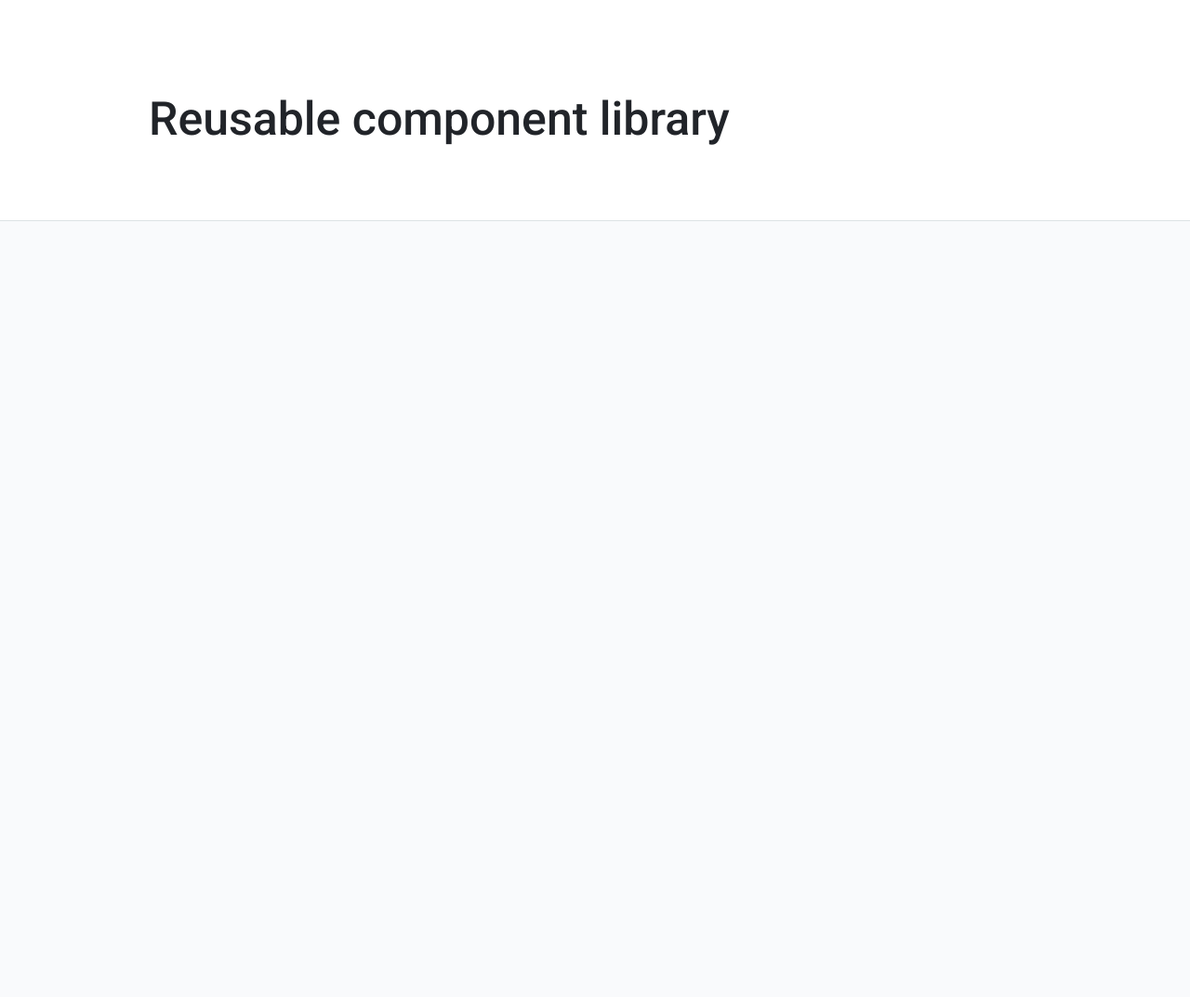
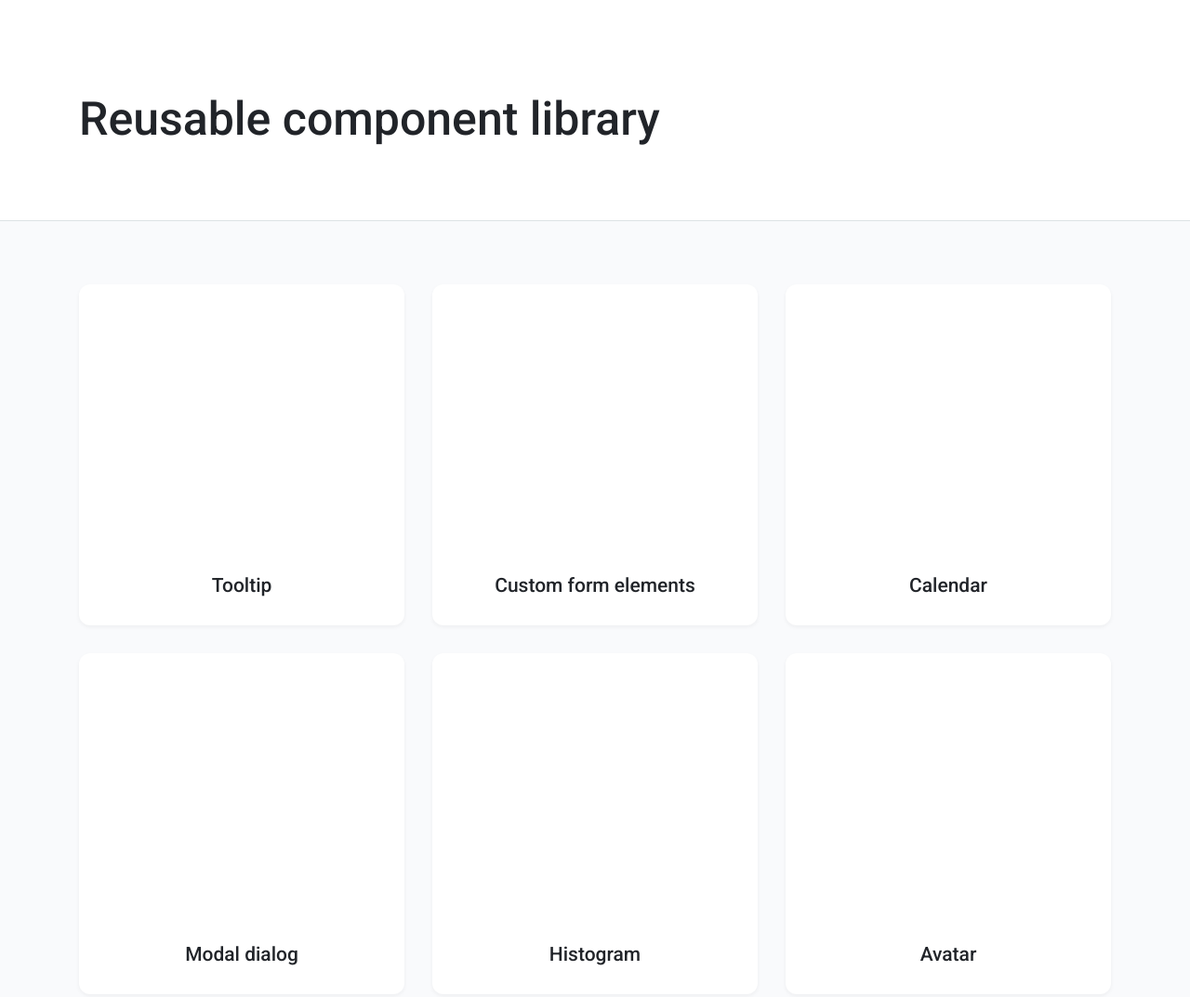
Before and after one commit to js-tasks-ru/htmlcss-20230411_julia-kurianova, a website: page index.html in a window 1280 px wide. Shown: the top 1073 px of the page at 93% size. Drawn offline with Linux system fonts and the light colour scheme.

Commit message:
Create cards

```diff
--- a/assets/css/main.css
+++ b/assets/css/main.css
@@ -1,8 +1,10 @@
 @import '../fonts/fonts.css';
 @import './normalize.css';
 @import '../../components/page/page.css';
+@import '../../components/container/container.css';
 @import '../../components/header/header.css';
-@import '../../components/main/main.css';
+@import '../../components/preview/preview.css';
+@import '../../components/card/card.css';
 @import '../../components/footer/footer.css';
 
 :root {
--- /dev/null
+++ b/components/card/card.css
@@ -0,0 +1,21 @@
+.card {
+    width: 350px;
+    background-color: var(--white);
+    height: 367px;
+    padding: 30px;
+    box-shadow: 0px 2px 4px rgba(33, 36, 41, 0.05);
+    border-radius: 12px;
+    display: flex;
+    justify-content:center;
+    flex-direction: column;
+}
+.card__content {
+    flex-grow: 1;
+}
+.card__title {
+    font-style: normal;
+    font-weight: 500;
+    font-size: 21px;
+    line-height: 25px;
+    text-align: center;
+}
--- /dev/null
+++ b/components/container/container.css
@@ -0,0 +1,4 @@
+.container {
+    max-width: 1110px;
+    margin: 0 auto;
+}
--- a/components/header/header.css
+++ b/components/header/header.css
@@ -1,5 +1,5 @@
 .header {
-    padding: 96px 0 77px 160px;
+    padding: 96px 0 77px 0;
 }
 
 .header__title {
--- a/components/main/main.css
+++ /dev/null
@@ -1,6 +0,0 @@
-.main {
-    height: 1038px;
-    background: #F9FAFC;
-    border-top: 1px solid var(--grey-2);
-    border-bottom: 1px solid var(--grey-2);
-}
--- /dev/null
+++ b/components/preview/preview.css
@@ -0,0 +1,12 @@
+.preview {
+    background: #F9FAFC;
+    border-top: 1px solid var(--grey-2);
+    border-bottom: 1px solid var(--grey-2);
+    padding: 68px 0 204px;
+}
+
+.preview__cards {
+    display: flex;
+    flex-wrap: wrap;
+    gap: 30px;
+}
--- a/index.html
+++ b/index.html
@@ -7,15 +7,48 @@
     <body>
         <div class="page">
             <header class="header">
+                <div class="container">
                     <h1 class="header__title">Reusable component library</h1>
+                </div>
             </header>
-            <main class="main"></main>
+            <main class="preview">
+                <div class="container">
+                    <div class="preview__cards">
+                        <div class="card preview__card">
+                            <div class="card__content"></div>
+                            <div class="card__title">Tooltip</div>
+                        </div>
+                        <div class="card preview__card">
+                            <div class="card__content"></div>
+                            <div class="card__title">Custom form elements</div>
+                        </div>
+                        <div class="card preview__card">
+                            <div class="card__content"></div>
+                            <div class="card__title">Calendar</div>
+                        </div>
+                        <div class="card preview__card">
+                            <div class="card__content"></div>
+                            <div class="card__title">Modal dialog</div>
+                        </div>
+                        <div class="card preview__card">
+                            <div class="card__content"></div>
+                            <div class="card__title">Histogram</div>
+                        </div>
+                        <div class="card preview__card">
+                            <div class="card__content"></div>
+                            <div class="card__title">Avatar</div>
+                        </div>
+                    </div>
+                </div>
+            </main>
             <footer class="footer">
+                <div class="container">
                     <h2 class="footer__title">About</h2>
                     <p class="footer__text">This project is a collection of professionally designed, pre-built,
                         fully responsive HTML snippets you can drop into your projects.
                         Get started by checking out our free preview components, or browsing
                         the PNG previews in the categories you're most curious about.</p>
+                </div>
             </footer>
         </div>
     </body>
```
Lines whose indentation alone changed are shown as unchanged.
